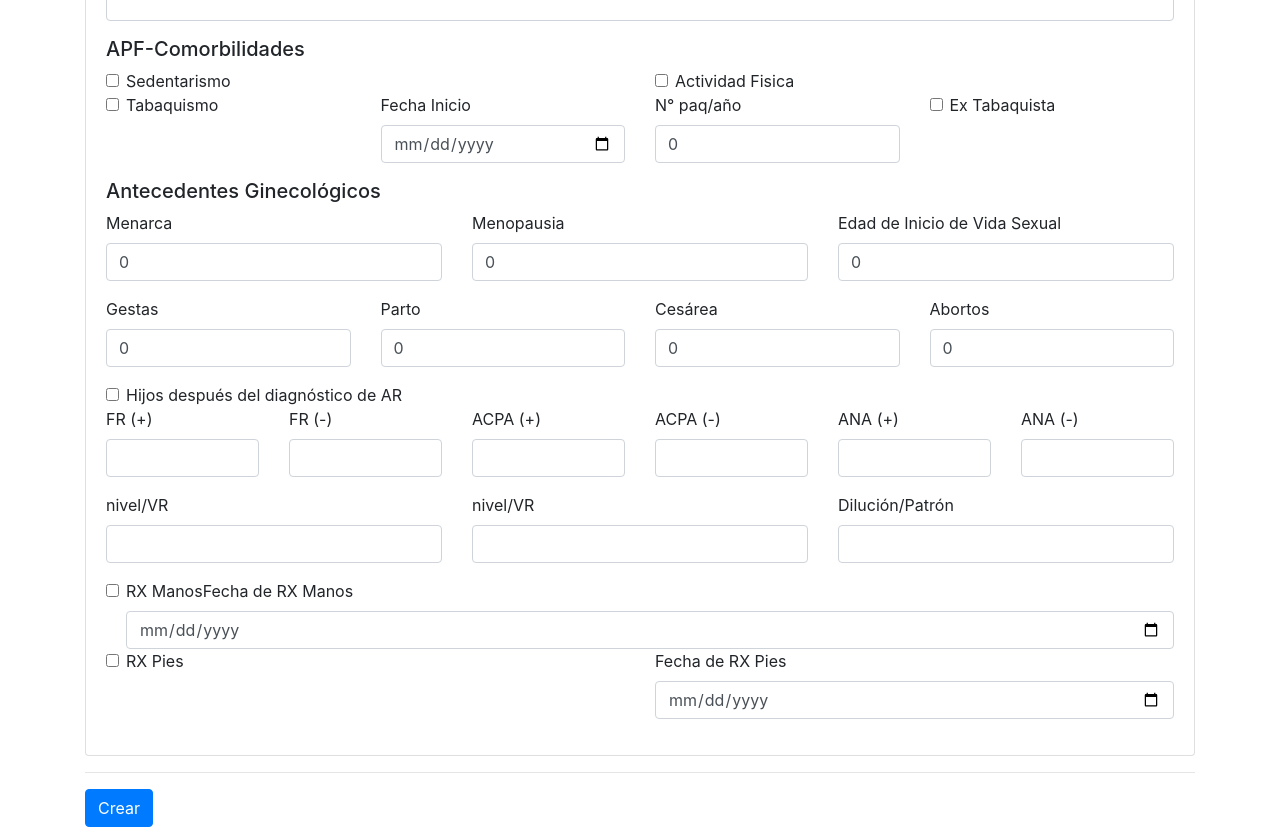
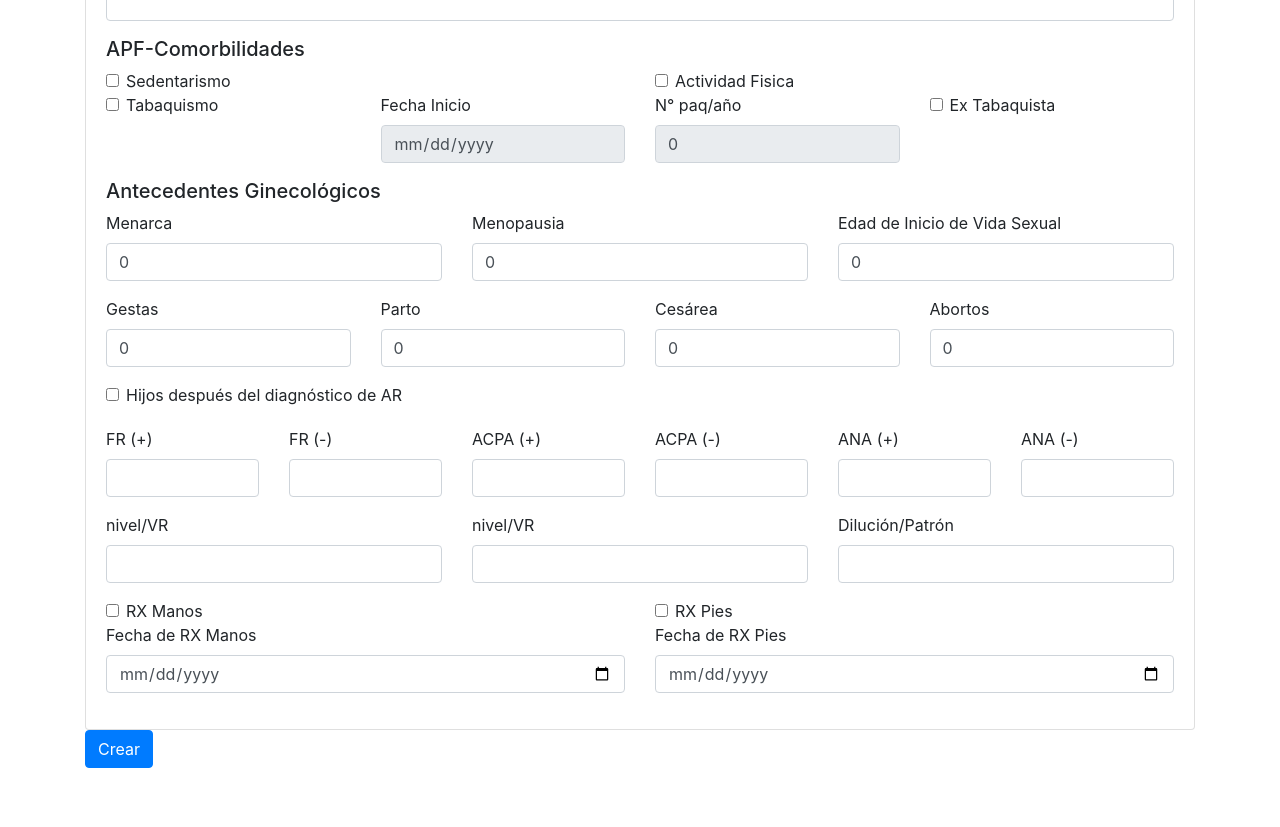
Before and after one commit to acostajo/sgh_front, a React (Create React App) app in the folder sgh_frontend/: page /ficha in a window 1280 px wide. Shown: the part 1280-2107 px from the top of the page. After the commit the page ends 2048 px from the top, so only its background shows below. Built offline with nearby package versions, Linux system fonts and the light colour scheme.

Commit message:
se agrego la funcion deshabilitar

```diff
--- a/sgh_frontend/src/components/fichaForm.jsx
+++ b/sgh_frontend/src/components/fichaForm.jsx
@@ -79,7 +79,9 @@ class Ficha extends Component {
       rxmanos: false, //#erecciones sí o no
       rxmanosfecha: "", //#la fecha que tuvo las erecciones ----------> wtf erecciones hei
       rxpies: false, //#erecciones sí o no
-      rxpiesfecha: "" //#la fecha que tuvo las erecciones
+      rxpiesfecha: "", //#la fecha que tuvo las erecciones
+      deshabilitar: false,
+      deshabilitartaba: true
     };
     this.handleChange = this.handleChange.bind(this);
     this.handleAdd = this.handleAdd.bind(this);
@@ -97,6 +99,33 @@ class Ficha extends Component {
     this.setState({
       [name]: value
     });
+    if ((name === "sexo") & (value === "M")) {
+      this.setState({
+        deshabilitar: !this.state.deshabilitar,
+        menarca: 0,
+        menopausia: 0,
+        gestas: 0,
+        partos: 0,
+        cesareas: 0,
+        abortos: 0,
+        hisjospost: false
+      });
+    } else if ((name === "sexo") & (value === "F")) {
+      this.setState({
+        deshabilitar: !this.state.deshabilitar
+      });
+    }
+
+    if ((name === "tabaquismo") & (value === true)) {
+      console.log(value);
+      this.setState({ deshabilitartaba: !this.state.deshabilitartaba });
+    } else if ((name === "tabaquismo") & (value === false)) {
+      this.setState({
+        deshabilitartaba: !this.state.deshabilitartaba,
+        tabaqfecha: "",
+        tabnumero: 0
+      });
+    }
   }
 
   async handleAdd() {
@@ -273,7 +302,7 @@ class Ficha extends Component {
                 </Col>
                 <Col>
                   <FormGroup>
-                    <Label for="nrodocumento">C.I.:</Label>
+                    <Label for="nrodocumento">Nro. Documento:</Label>
                     <Input
                       type="number"
                       onChange={this.handleChange}
@@ -386,7 +415,7 @@ class Ficha extends Component {
                 </Col>
                 <Col>
                   <FormGroup>
-                    <Label for="profesion">Profesion</Label>
+                    <Label for="profesion">Profesión</Label>
                     <Input
                       type="text"
                       onChange={this.handleChange}
@@ -607,6 +636,7 @@ class Ficha extends Component {
                   <FormGroup>
                     <Label for="tabaqfecha">Fecha Inicio</Label>
                     <Input
+                      disabled={this.state.deshabilitartaba}
                       type="date"
                       onChange={this.handleChange}
                       value={this.state.tabaqfecha}
@@ -619,6 +649,7 @@ class Ficha extends Component {
                   <FormGroup>
                     <Label for="tabnumero">N° paq/año</Label>
                     <Input
+                      disabled={this.state.deshabilitartaba}
                       type="number"
                       onChange={this.handleChange}
                       value={this.state.tabnumero}
@@ -650,6 +681,7 @@ class Ficha extends Component {
                   <FormGroup>
                     <Label for="menarca">Menarca</Label>
                     <Input
+                      disabled={this.state.deshabilitar}
                       type="number"
                       onChange={this.handleChange}
                       value={this.state.menarca}
@@ -658,10 +690,12 @@ class Ficha extends Component {
                     />
                   </FormGroup>
                 </Col>
+                <hr marginLeft={50} />
                 <Col>
                   <FormGroup>
                     <Label for="menopausia">Menopausia</Label>
                     <Input
+                      disabled={this.state.deshabilitar}
                       type="number"
                       onChange={this.handleChange}
                       value={this.state.menopausia}
@@ -690,6 +724,7 @@ class Ficha extends Component {
                   <FormGroup>
                     <Label for="gestas">Gestas</Label>
                     <Input
+                      disabled={this.state.deshabilitar}
                       type="number"
                       onChange={this.handleChange}
                       value={this.state.gestas}
@@ -702,6 +737,7 @@ class Ficha extends Component {
                   <FormGroup>
                     <Label for="partos">Parto</Label>
                     <Input
+                      disabled={this.state.deshabilitar}
                       type="number"
                       onChange={this.handleChange}
                       value={this.state.partos}
@@ -714,6 +750,7 @@ class Ficha extends Component {
                   <FormGroup>
                     <Label for="cesareas">Cesárea</Label>
                     <Input
+                      disabled={this.state.deshabilitar}
                       type="number"
                       onChange={this.handleChange}
                       value={this.state.cesareas}
@@ -726,6 +763,7 @@ class Ficha extends Component {
                   <FormGroup>
                     <Label for="abortos">Abortos</Label>
                     <Input
+                      disabled={this.state.deshabilitar}
                       type="number"
                       onChange={this.handleChange}
                       value={this.state.abortos}
@@ -735,10 +773,11 @@ class Ficha extends Component {
                   </FormGroup>
                 </Col>
               </Row>
-              <Row>
+              <Row style={{ marginBottom: 20 }}>
                 <Col>
                   <FormGroup check>
                     <Input
+                      disabled={this.state.deshabilitar}
                       type="checkbox"
                       onChange={this.handleChange}
                       value={this.state.hisjospost}
@@ -774,7 +813,14 @@ class Ficha extends Component {
                     />
                   </FormGroup>
                 </Col>
-                <Col>
+                <hr
+                  text="line style"
+                  lineStyle={{
+                    backgroundColor: "blue",
+                    height: 10
+                  }}
+                />
+                <Col style={{ borderLeftWidth: 5, borderLeftColor: "#37474F" }}>
                   <FormGroup>
                     <Label for="acpa_pos">ACPA (+)</Label>
                     <Input
@@ -872,18 +918,8 @@ class Ficha extends Component {
                       id="rxmanos"
                     />
                     <Label check>RX Manos </Label>
-                    <Label for="rxmanosfecha">Fecha de RX Manos</Label>
-                    <Input
-                      type="date"
-                      onChange={this.handleChange}
-                      value={this.state.rxmanosfecha}
-                      name="rxmanosfecha"
-                      id="rxmanosfecha"
-                    />
                   </FormGroup>
                 </Col>
-              </Row>
-              <Row>
                 <Col>
                   <FormGroup check>
                     <Input
@@ -894,6 +930,20 @@ class Ficha extends Component {
                       id="rxpies"
                     />
                     <Label check>RX Pies </Label>
+                  </FormGroup>
+                </Col>
+              </Row>
+              <Row>
+                <Col>
+                  <FormGroup>
+                    <Label for="rxmanosfecha">Fecha de RX Manos</Label>
+                    <Input
+                      type="date"
+                      onChange={this.handleChange}
+                      value={this.state.rxmanosfecha}
+                      name="rxmanosfecha"
+                      id="rxmanosfecha"
+                    />
                   </FormGroup>
                 </Col>
                 <Col>
@@ -912,7 +962,6 @@ class Ficha extends Component {
             </Form>
           </CardBody>
         </Card>
-        <hr />
         <Button onClick={this.handleAdd} color="primary">
           Crear
         </Button>
```
